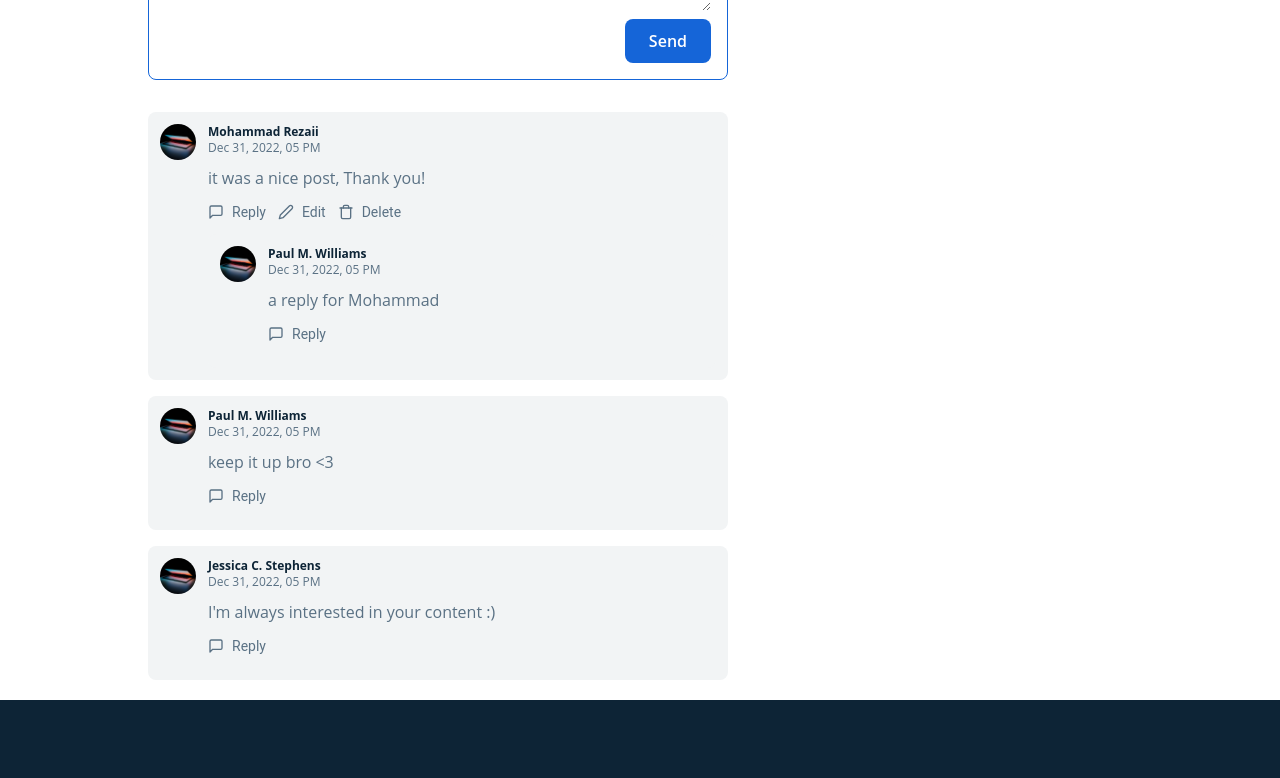
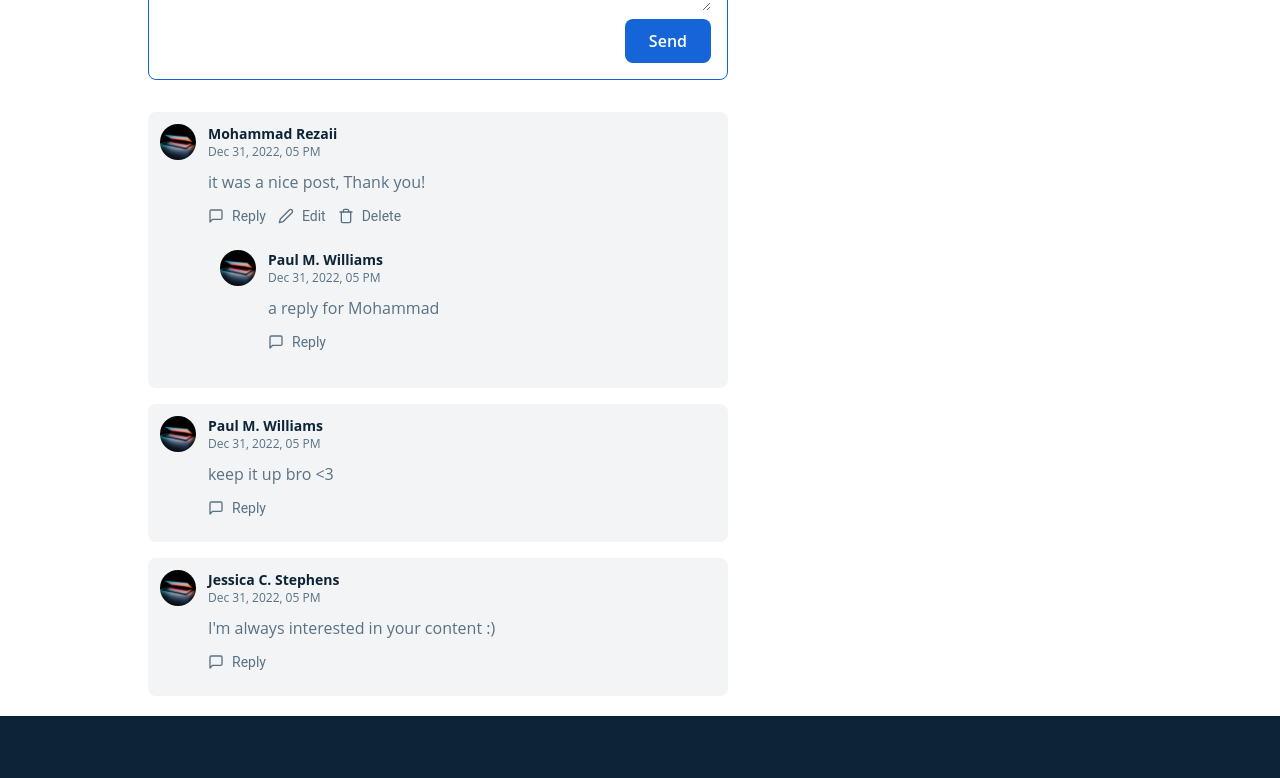
Before and after one commit to aleksi-svaridze/blog-app, a React (Create React App) app: page /blog/1 in a window 1280 px wide. Shown: the part 1280-2058 px from the top of the page. Built offline with nearby package versions, Linux system fonts and the light colour scheme.

Commit message:
Fix: Responsive problems with reply comment form

```diff
--- a/src/components/comments/Comment.jsx
+++ b/src/components/comments/Comment.jsx
@@ -26,7 +26,7 @@ export default function Comment({
         <img src={images.PostImage_1} alt="" className='w-9 h-9 object-cover rounded-full' />
 
         <div className='flex flex-1 flex-col'>
-            <h5 className='font-bold text-dark-hard text-xs'>{commentData.user.name}</h5>
+            <h5 className='font-bold text-dark-hard text-xs lg:text-sm'>{commentData.user.name}</h5>
             <span className='text-xs text-dark-light'>{new Date(commentData.createdAt).toLocaleDateString("en-US", {day: 'numeric', month: 'short', year: 'numeric', hour: '2-digit'})}</span>
 
             {!isEditing && (
--- a/src/components/comments/CommentsForm.jsx
+++ b/src/components/comments/CommentsForm.jsx
@@ -19,7 +19,7 @@ export default function CommentsForm({btnLabel, formSubmitHandler, formCancelHan
           className='w-full focus:outline-none bg-transparent'
           placeholder='Leave your comment here..'
         />
-        <div className='flex flex-col-reverse gap-y-2 min-[420px] items-center gap-x-2 pt-2'>
+        <div className='flex flex-col-reverse gap-y-2 min-[420px]:flex-row items-center gap-x-2 pt-2'>
           {formCancelHandler && (
             <button onClick={formCancelHandler} className='px-6 py-2.5 rounded-lg border-red-500 border text-red-500'>Cancel</button>
           )}
```
